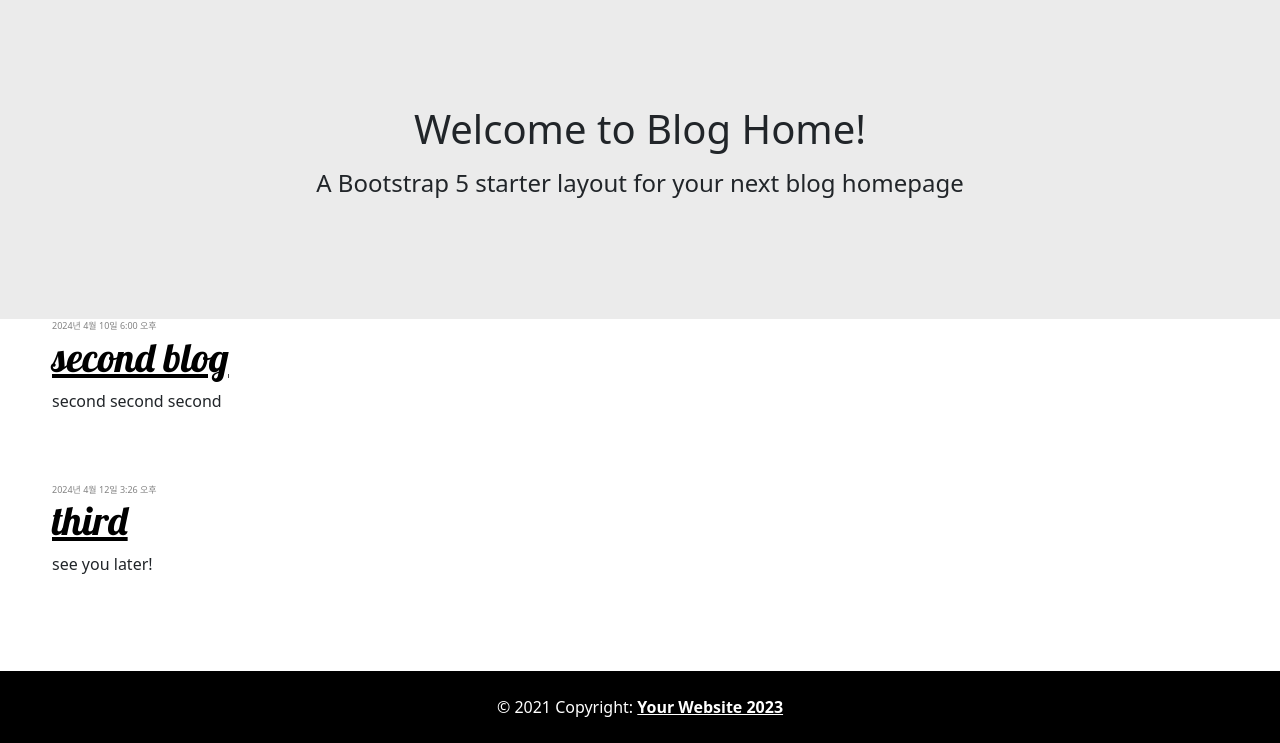
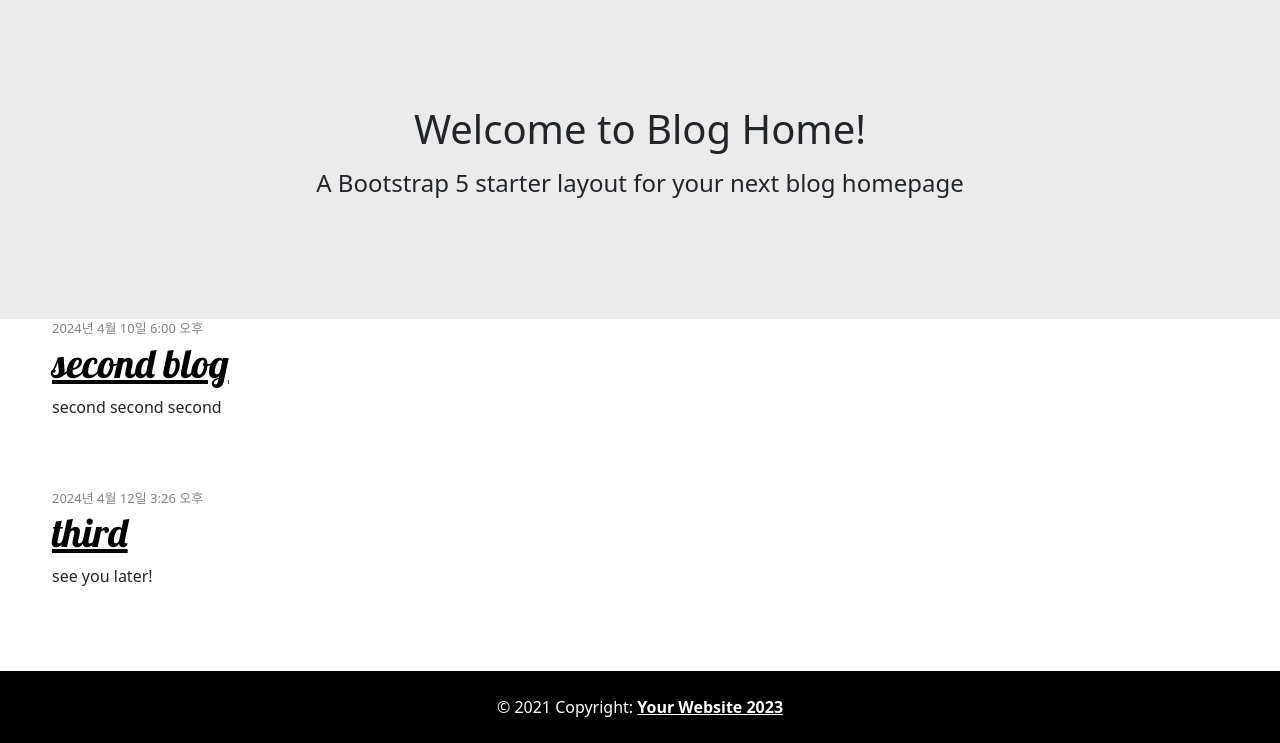
Before and after one commit to eunjinnnn/blog, a Django app: page / in a window 1280 px wide. Shown: the part 57-800 px from the top of the page. Run offline with Django 5.2, Linux system fonts and the light colour scheme; data comes from the database, SQL or seed files in the repository.

Commit message:
resize pub_date

```diff
--- a/mysite/blog/static/css/blog.css
+++ b/mysite/blog/static/css/blog.css
@@ -14,13 +14,13 @@
     margin-left: 40px;
 }
 
-.post-title {
+.post-title h1 {
     font-family: 'Lobster', cursive;
 }
 
 .date {
     color: #828282;
-    font-size: xx-small;
+    font-size: small;
 }
 
 .save {
```
